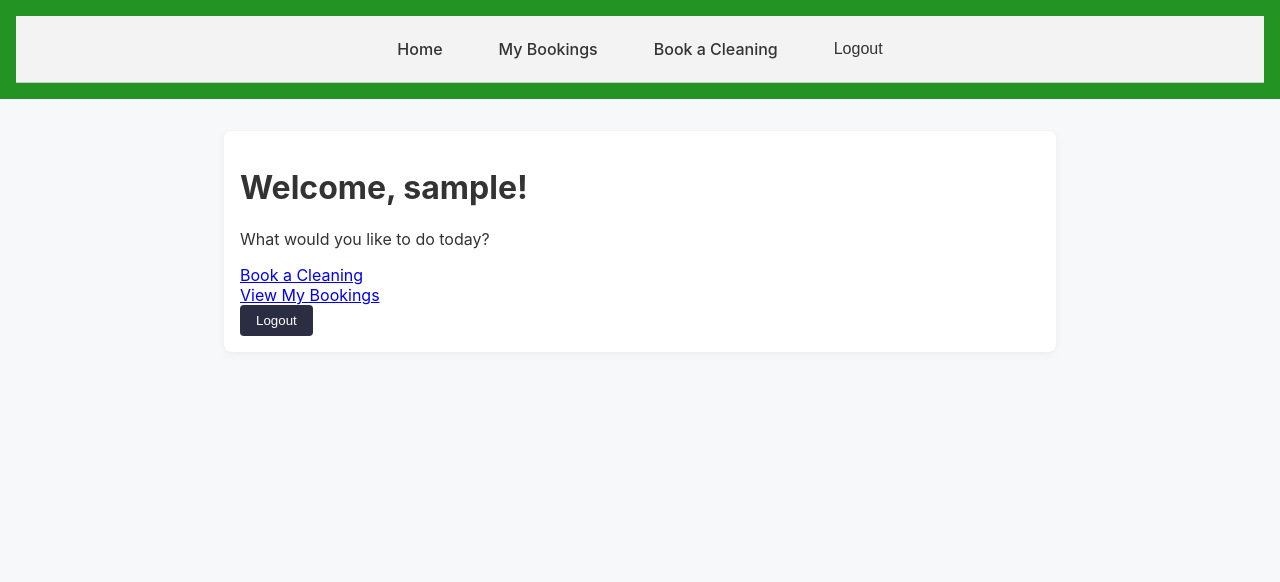
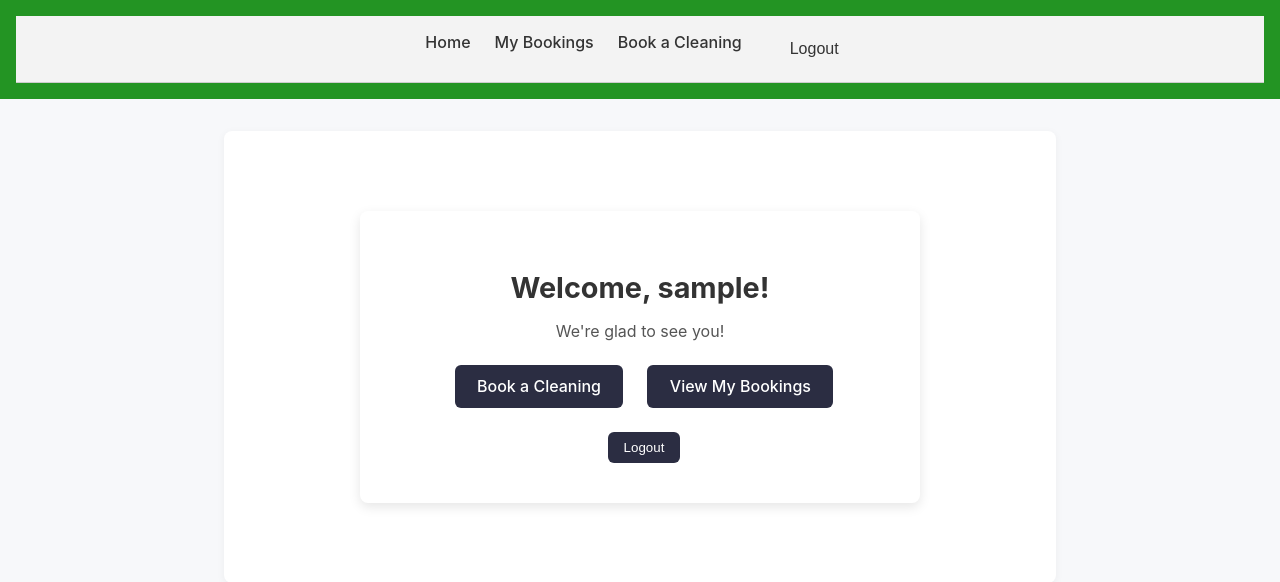
Before and after one commit to calebdh31/bin-cleaners, a Django app: page /home/ in a window 1280 px wide. Shown: the top 582 px of the page. Run offline with Django 5.2, Linux system fonts and the light colour scheme; the visitor is signed in with stand-in values (Sample User, id 1); parts of the project's set-up code (start-up, migrations or seed data) failed here and were passed over.

Commit message:
final touches and MVP confirmed

```diff
--- a/bin_cleaners/views.py
+++ b/bin_cleaners/views.py
@@ -21,4 +21,6 @@ def home(request):
     return render(request, 'home.html')
 
 def landing(request):
+    if request.user.is_authenticated:
+        return redirect('user_bookings')
     return render(request, 'landing.html')
--- a/bookings/urls.py
+++ b/bookings/urls.py
@@ -6,5 +6,5 @@ urlpatterns = [
     path('new/', views.BookingCreate.as_view(), name='new_booking'),
     path('<int:pk>/update/', views.BookingUpdate.as_view(), name='update_booking'),
     path('<int:pk>/delete/', views.BookingDelete.as_view(), name='delete_booking'),
-
+    path('admin/', views.admin_bookings, name='admin_bookings')
 ]
--- a/static/css/style.css
+++ b/static/css/style.css
@@ -2,9 +2,9 @@ body {
   margin: 0;
   font-family: 'Inter', sans-serif;
   background-color: #f7f8fa;
-  padding: 0;
   color: #333;
 }
+
 
 header {
   background-color: #239423;
@@ -13,25 +13,31 @@ header {
   text-align: center;
 }
 
-nav {
-  background-color: #2b2d42;
-  color: #fff;
+.navbar {
   display: flex;
-  justify-content: space-between;
-  align-items: center;
-  padding: 1rem 2rem;
+  justify-content: center;
+  gap: 1.5rem;
+  background-color: #f3f3f3;
+  padding: 1rem;
+  border-bottom: 1px solid #ccc;
 }
 
-nav a {
-  color: #fff;
+.navbar a,
+.navbar button {
   text-decoration: none;
-  margin: 0 1rem;
+  background: none;
+  border: none;
+  color: #333;
+  font-size: 1rem;
+  cursor: pointer;
   font-weight: 500;
 }
 
-nav a:hover {
-  text-decoration: underline;
+.navbar a:hover,
+.navbar button:hover {
+  color: #0d6efd;
 }
+
 
 main {
   max-width: 800px;
@@ -39,66 +45,70 @@ main {
   padding: 1rem;
   background: #fff;
   border-radius: 8px;
-  box-shadow: 0 2px 8px rgba(0,0,0,0.05);
+  box-shadow: 0 2px 8px rgba(0, 0, 0, 0.05);
 }
 
-.navbar {
-    display: flex;
-    justify-content: center;
-    gap: 1.5rem;
-    background-color: #f3f3f3;
-    padding: 1rem;
-    border-bottom: 1px solid #ccc;
+
+button,
+.btn {
+  background-color: #212529;
+  color: #fff;
+  border: none;
+  padding: 0.7rem 1.4rem;
+  border-radius: 6px;
+  text-decoration: none;
+  font-weight: 500;
+  cursor: pointer;
+  transition: background-color 0.2s ease;
 }
 
-.navbar a, .navbar button {
-    text-decoration: none;
-    background: none;
-    border: none;
-    color: #333;
-    font-size: 1rem;
-    cursor: pointer;
+button:hover,
+.btn:hover {
+  background-color: #0d6efd;
 }
 
-.navbar button:hover,
-.navbar a:hover {
-    color: #008cba;
+.admin-btn {
+  background-color: #555;
 }
 
-button {
-  background-color: #2b2d42;
-  color: #fff;
-  border: none;
-  padding: 0.5rem 1rem;
-  border-radius: 4px;
-  cursor: pointer;
-}
-button:hover {
-  background-color: #4c5270;
+.admin-btn:hover {
+  background-color: #333;
 }
 
-.booking-item span {
-  font-weight: 600;
-  color: #2b2d42;
-  background: #edf2f4;
-  padding: 0.2rem 0.4rem;
-  border-radius: 4px;
+
+.landing-container {
+  display: flex;
+  flex-direction: column;
+  align-items: center;
+  background: #fff;
+  width: 70%;
+  margin: 4rem auto;
+  padding: 3rem 3rem 2rem;
+  border-radius: 8px;
+  box-shadow: 0 4px 12px rgba(0, 0, 0, 0.1);
+  text-align: center;
 }
 
-span {
-  padding: 0.2rem 0.5rem;
-  border-radius: 4px;
+.landing-content h1 {
+  font-size: 2rem;
+  font-weight: 700;
+  color: #1a1a1a;
+  margin-bottom: 0.5rem;
 }
 
-span:contains("Scheduled") {
-  background-color: #fffae5;
-  color: #b48a00;
+.landing-content p {
+  color: #555;
+  max-width: 400px;
+  margin: 0 auto 2rem;
 }
 
-span:contains("Completed") {
-  background-color: #eaffea;
-  color: #006600;
+.auth-links {
+  display: flex;
+  justify-content: center;
+  gap: 1.5rem;
+  margin-top: 1rem;
 }
+
 
 .dashboard-container {
   width: 80%;
@@ -111,7 +121,7 @@ span:contains("Completed") {
 
 .scroll-box {
   max-height: 400px;
-  overflow-y: scroll;
+  overflow-y: auto;
   border-top: 1px solid #ddd;
   padding-top: 1rem;
 }
@@ -124,57 +134,149 @@ span:contains("Completed") {
 .booking-card:last-child {
   border-bottom: none;
 }
-.landing-container {
-  display: flex;
-  align-items: center;
-  justify-content: space-between;
+
+
+.booking-item span {
+  font-weight: 600;
+  color: #2b2d42;
+  background: #edf2f4;
+  padding: 0.2rem 0.4rem;
+  border-radius: 4px;
+}
+
+
+.home-container {
   background: #fff;
-  width: 70%;
+  width: 60%;
   margin: 4rem auto;
-  padding: 2rem 3rem;
+  padding: 2.5rem;
   border-radius: 8px;
   box-shadow: 0 4px 12px rgba(0, 0, 0, 0.1);
+  text-align: center;
 }
 
-.landing-container h1 {
-  font-size: 2rem;
+.home-container h1 {
+  font-size: 1.8rem;
   font-weight: 700;
-  color: #1a1a1a;
   margin-bottom: 0.5rem;
 }
 
-.landing-container p {
-  color: #333;
-  max-width: 300px;
+.home-container p {
+  color: #555;
+  margin-bottom: 1.5rem;
 }
 
-.auth-links {
+
+.home-links {
   display: flex;
-  flex-direction: column;
-  align-items: center;
+  justify-content: center;
   gap: 1rem;
-  margin-top: 2rem;
+  margin-bottom: 1.5rem;
 }
 
-.auth-links .btn {
+.home-links a.btn {
   background-color: #2b2d42;
   color: #fff;
-  text-decoration: none;
-  padding: 0.8rem 1.6rem;
+  padding: 0.7rem 1.4rem;
   border-radius: 6px;
+  text-decoration: none !important;
   font-weight: 500;
   transition: background-color 0.2s ease;
 }
 
-.auth-links .btn:hover {
-  background-color: #4c5270;
+.home-links a.btn:hover {
+  background-color: #0d6efd;
 }
 
-.auth-links .admin-btn {
+
+.logout-btn {
   background-color: #555;
-  padding: 0.5;
 }
 
-.auth-links .admin-btn:hover {
+.logout-btn:hover {
   background-color: #333;
 }
+
+
+a.btn {
+  background-color: #2b2d42 !important;
+  color: #fff !important;
+  padding: 0.7rem 1.4rem !important;
+  border-radius: 6px;
+  text-decoration: none !important;
+  font-weight: 500;
+  transition: all 0.25s ease;
+  display: inline-block;
+}
+
+a.btn:hover {
+  background-color: #0d6efd !important;
+  transform: scale(1.03);
+}
+
+
+.btn {
+  background-color: #2b2d42;
+  color: #fff;
+  border: none;
+  padding: 0.7rem 1.4rem;
+  border-radius: 6px;
+  text-decoration: none;
+  font-weight: 500;
+  display: inline-block;
+  transition: background-color 0.2s ease, transform 0.1s ease;
+}
+
+.btn:hover {
+  background-color: #239423;
+  color: #fff;
+  transform: scale(1.03);
+}
+
+
+.back-btn {
+  background-color: #555;
+  margin-top: 1rem;
+}
+
+.back-btn:hover {
+  background-color: #333;
+}
+
+
+.btn {
+  background-color: #2b2d42;
+  color: #fff;
+  border: none;
+  padding: 0.5rem 1rem;
+  border-radius: 6px;
+  text-decoration: none;
+  font-weight: 500;
+  display: inline-block;
+  margin-left: 0.5rem;
+  transition: background-color 0.2s ease, transform 0.1s ease;
+}
+
+.edit-btn {
+  background-color: #239423;
+}
+
+.edit-btn:hover {
+  background-color: #1b751b;
+  transform: scale(1.05);
+}
+
+.cancel-btn {
+  background-color: #8b0000;
+}
+
+.cancel-btn:hover {
+  background-color: #a30000;
+  transform: scale(1.05);
+}
+
+.booking-item {
+  margin-bottom: 1rem;
+  padding-bottom: 1rem;
+  border-bottom: 1px solid #ddd;
+}
--- a/templates/base.html
+++ b/templates/base.html
@@ -8,17 +8,16 @@
     <link rel="stylesheet" href="{% static 'css/style.css' %}">
 </head>
 <body>
+{% if request.path != '/' %}
   <header>
     <nav class="navbar">
+      {% if user.is_authenticated %}
         <a href="{% url 'home' %}">Home</a>
-
-            {% if user.is_authenticated %}
         <a href="{% url 'user_bookings' %}">My Bookings</a>
         <a href="{% url 'new_booking' %}">Book a Cleaning</a>
-
         <form action="{% url 'logout' %}" method="post" style="display:inline;">
           {% csrf_token %}
-                    <button type="submit">Logout</button>
+          <button type="submit" class="btn">Logout</button>
         </form>
       {% else %}
         <a href="{% url 'login' %}">Login</a>
@@ -26,7 +25,7 @@
       {% endif %}
     </nav>
   </header>
-
+{% endif %}
     <main>
         {% block content %}
         {% endblock %}
--- a/templates/bookings/booking_form.html
+++ b/templates/bookings/booking_form.html
@@ -8,5 +8,5 @@
     <button type="submit">Submit Booking</button>
   </form>
 
-  <a href="{% url 'user_bookings' %}">Back to My Bookings</a>
+  <a href="{% url 'user_bookings' %}" class="btn back-btn">Back to My Bookings</a>
 {% endblock %}
--- a/templates/home.html
+++ b/templates/home.html
@@ -1,12 +1,18 @@
 {% extends 'base.html' %}
+
 {% block content %}
+<div class="home-container">
   <h1>Welcome, {{ user.username }}!</h1>
-  <p>What would you like to do today?</p>
+  <p>We're glad to see you!</p>
 
-  <a href="{% url 'new_booking' %}">Book a Cleaning</a><br>
-  <a href="{% url 'user_bookings' %}">View My Bookings</a><br>
-  <form action="{% url 'logout' %}" method="post" style="display:inline;">
-  {% csrf_token %}
-  <button type="submit">Logout</button>
+  <div class="home-links">
+    <a href="{% url 'new_booking' %}" class="btn">Book a Cleaning</a>
+    <a href="{% url 'user_bookings' %}" class="btn">View My Bookings</a>
+  </div>
+
+  <form action="{% url 'logout' %}" method="post">
+    {% csrf_token %}
+    <button type="submit" class="btn logout-btn">Logout</button>
   </form>
+</div>
 {% endblock %}
```
Also changed, not shown: bookings/views.py (+10 -1 lines), templates/bookings/index.html (+6 -6 lines), templates/landing.html (+11 -8 lines). Lines whose indentation alone changed are shown as unchanged.
